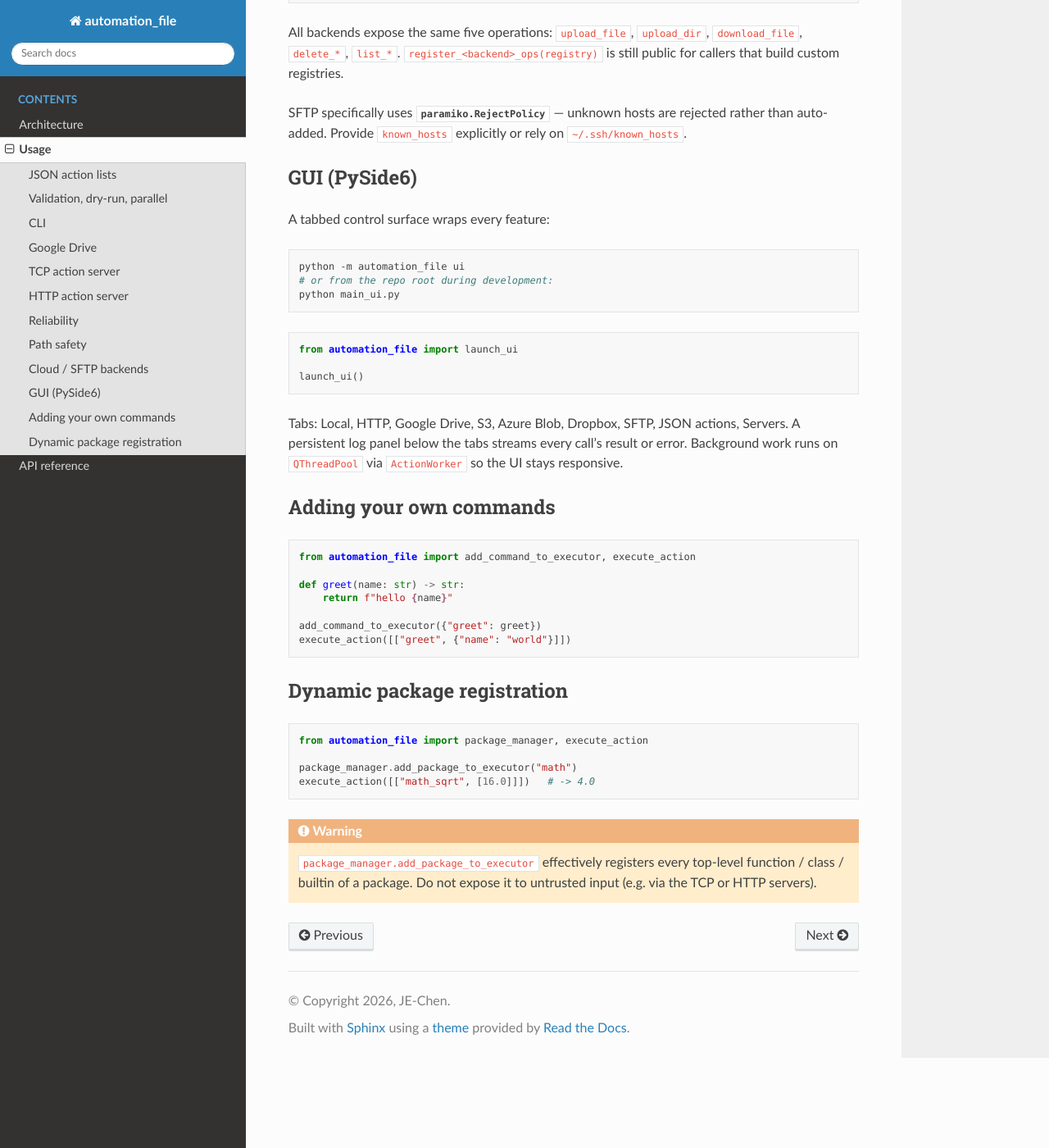
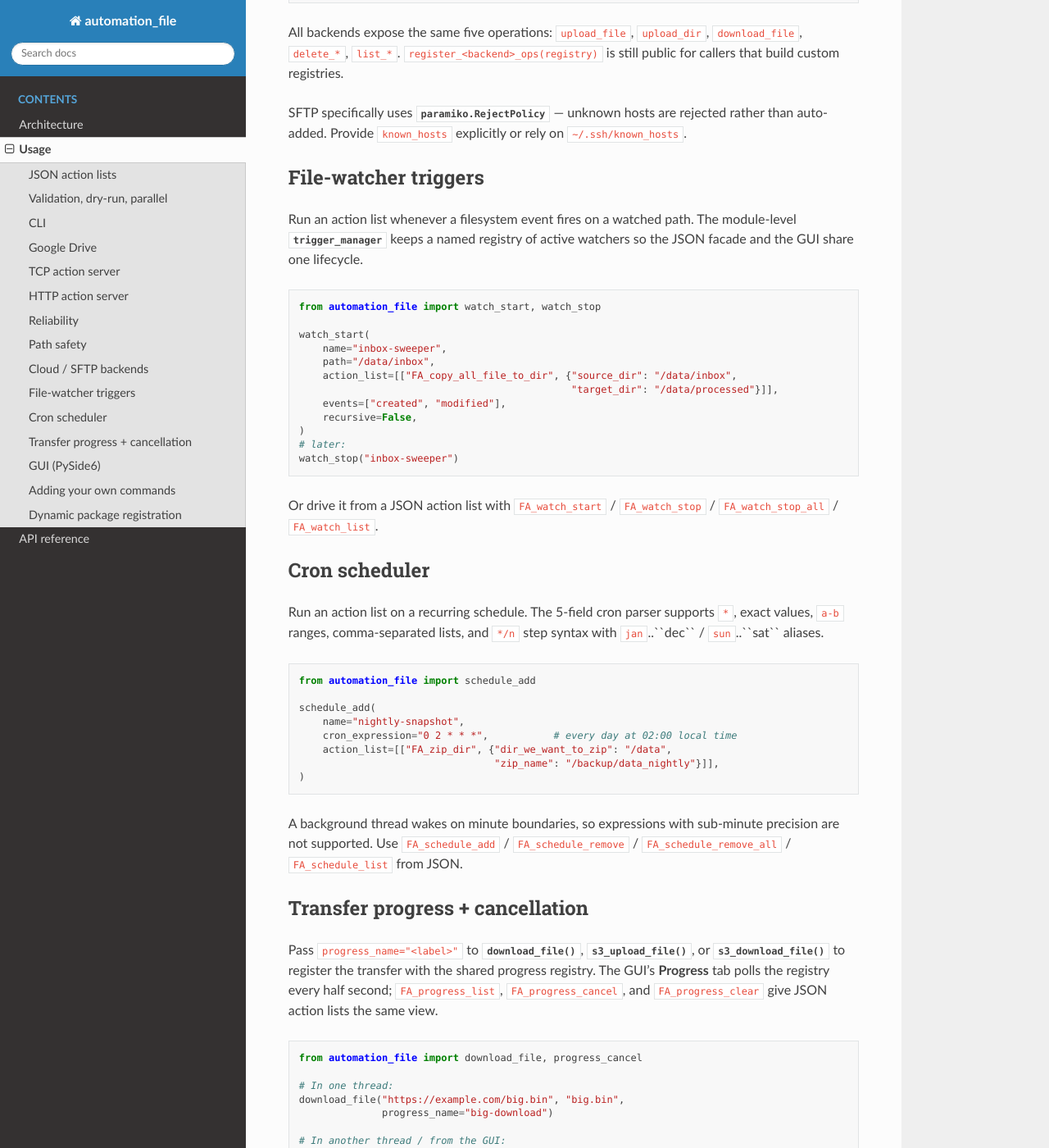
Before and after one commit to Integration-Automation/FileAutomation, a Sphinx documentation site: the page built from docs/source/usage.rst, in a window 1280 px wide and 1400 px high, scrolled down 3196 px. Shown: the whole window at 82% size. Built offline with Sphinx 7.4.7 and the Read the Docs theme 3.1.0, drawn with Linux system fonts in a browser that asks for light colours; some of the changed text lies outside the part shown.

Commit message:
Document triggers, scheduler, and progress features

```diff
--- a/docs/source/api/index.rst
+++ b/docs/source/api/index.rst
@@ -8,6 +8,9 @@ API reference
    local
    remote
    server
+   trigger
+   scheduler
+   progress
    project
    ui
    utils
--- a/docs/source/usage.rst
+++ b/docs/source/usage.rst
@@ -176,6 +176,80 @@ SFTP specifically uses :class:`paramiko.RejectPolicy` — unknown hosts are
 rejected rather than auto-added. Provide ``known_hosts`` explicitly or rely on
 ``~/.ssh/known_hosts``.
 
+File-watcher triggers
+---------------------
+
+Run an action list whenever a filesystem event fires on a watched path. The
+module-level :data:`~automation_file.trigger.trigger_manager` keeps a named
+registry of active watchers so the JSON facade and the GUI share one
+lifecycle.
+
+.. code-block:: python
+
+   from automation_file import watch_start, watch_stop
+
+   watch_start(
+       name="inbox-sweeper",
+       path="/data/inbox",
+       action_list=[["FA_copy_all_file_to_dir", {"source_dir": "/data/inbox",
+                                                 "target_dir": "/data/processed"}]],
+       events=["created", "modified"],
+       recursive=False,
+   )
+   # later:
+   watch_stop("inbox-sweeper")
+
+Or drive it from a JSON action list with ``FA_watch_start`` /
+``FA_watch_stop`` / ``FA_watch_stop_all`` / ``FA_watch_list``.
+
+Cron scheduler
+--------------
+
+Run an action list on a recurring schedule. The 5-field cron parser supports
+``*``, exact values, ``a-b`` ranges, comma-separated lists, and ``*/n`` step
+syntax with ``jan``..``dec`` / ``sun``..``sat`` aliases.
+
+.. code-block:: python
+
+   from automation_file import schedule_add
+
+   schedule_add(
+       name="nightly-snapshot",
+       cron_expression="0 2 * * *",           # every day at 02:00 local time
+       action_list=[["FA_zip_dir", {"dir_we_want_to_zip": "/data",
+                                    "zip_name": "/backup/data_nightly"}]],
+   )
+
+A background thread wakes on minute boundaries, so expressions with
+sub-minute precision are not supported. Use ``FA_schedule_add`` /
+``FA_schedule_remove`` / ``FA_schedule_remove_all`` / ``FA_schedule_list``
+from JSON.
+
+Transfer progress + cancellation
+--------------------------------
+
+Pass ``progress_name="<label>"`` to :func:`download_file`,
+:func:`s3_upload_file`, or :func:`s3_download_file` to register the transfer
+with the shared progress registry. The GUI's **Progress** tab polls the
+registry every half second; ``FA_progress_list``, ``FA_progress_cancel``,
+and ``FA_progress_clear`` give JSON action lists the same view.
+
+.. code-block:: python
+
+   from automation_file import download_file, progress_cancel
+
+   # In one thread:
+   download_file("https://example.com/big.bin", "big.bin",
+                 progress_name="big-download")
+
+   # In another thread / from the GUI:
+   progress_cancel("big-download")
+
+Cancellation raises :class:`~automation_file.CancelledException` inside the
+transfer loop. The transfer function catches it, marks the reporter
+``status="cancelled"``, and returns ``False`` — callers don't need to handle
+the exception themselves.
+
 GUI (PySide6)
 -------------
 
@@ -193,7 +267,7 @@ A tabbed control surface wraps every feature:
 
    launch_ui()
 
-Tabs: Local, HTTP, Google Drive, S3, Azure Blob, Dropbox, SFTP, JSON actions,
+Tabs: Home, Local, Transfer, Progress, JSON actions, Triggers, Scheduler,
 Servers. A persistent log panel below the tabs streams every call's result or
 error. Background work runs on ``QThreadPool`` via ``ActionWorker`` so the UI
 stays responsive.
```
Also changed, not shown: README.md (+77 -3 lines), docs/source/api/progress.rst (added, +12 -0 lines), docs/source/api/scheduler.rst (added, +17 -0 lines), docs/source/api/trigger.rst (added, +13 -0 lines), docs/source/api/ui.rst (+9 -0 lines), docs/source/architecture.rst (+33 -2 lines).
